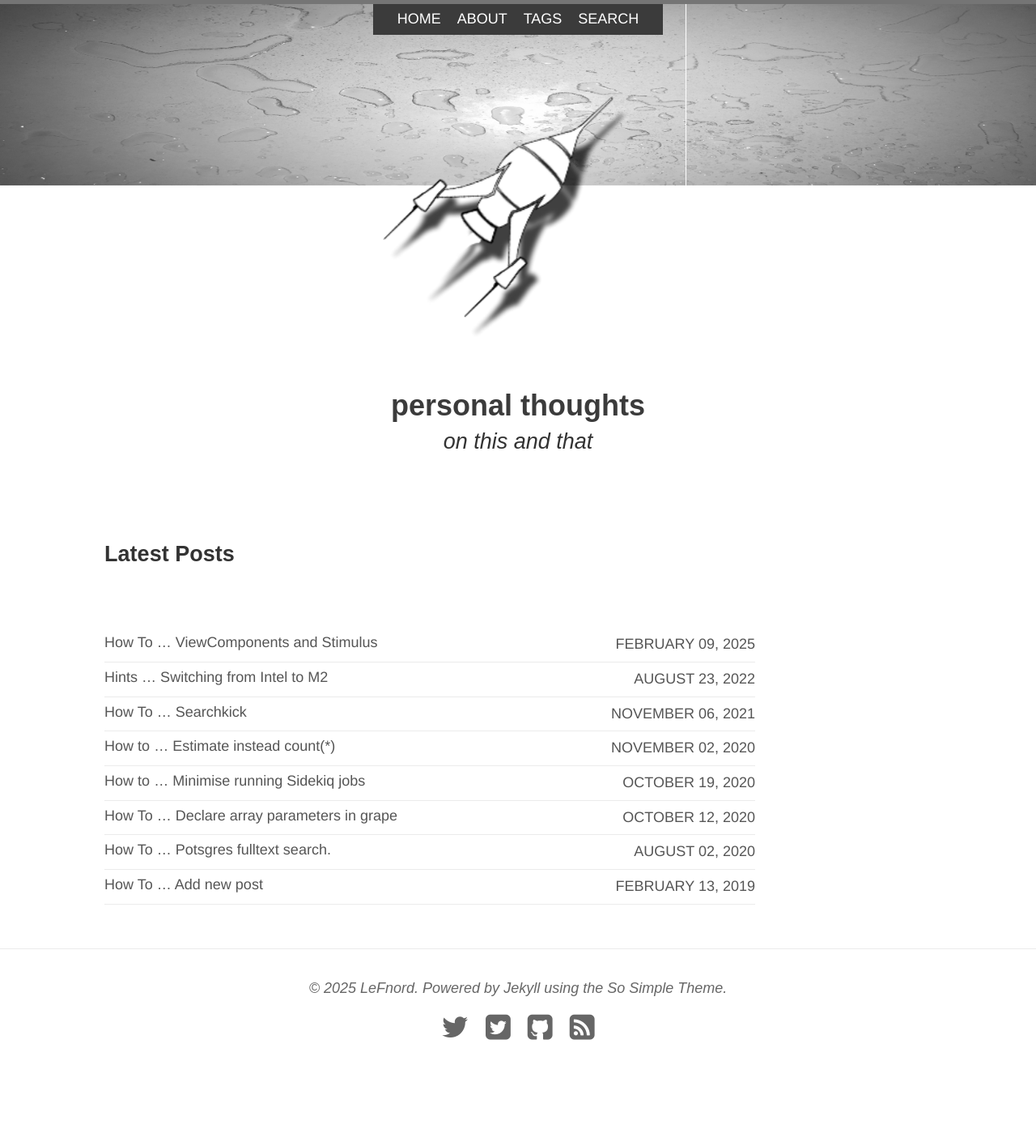
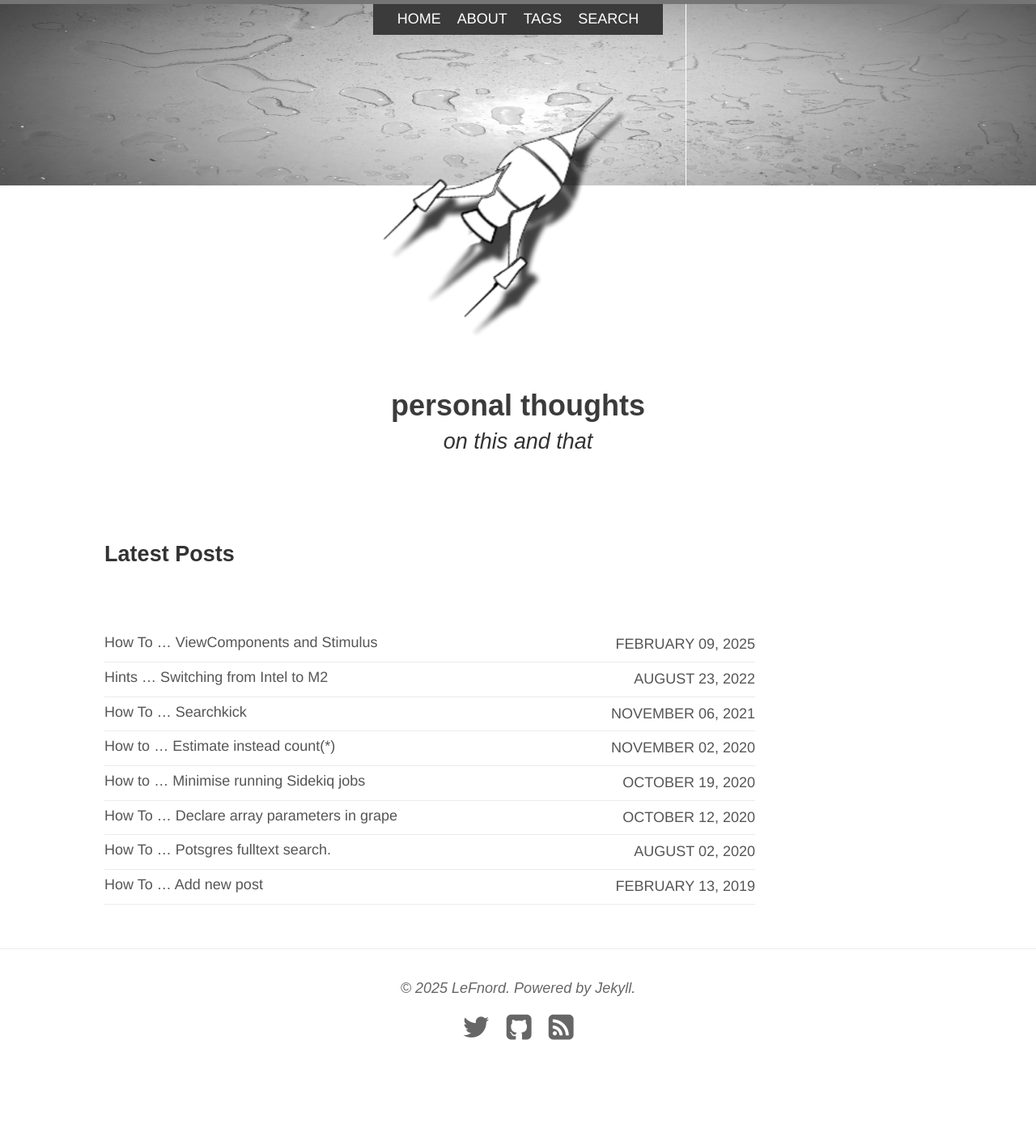
Before and after one commit to LeFnord/lefnord.github.io, a Jekyll site: the page built from index.html, in a window 1280 px wide. Shown: the whole page at 81% size. Built offline with Jekyll 4.4.1, drawn with Linux system fonts in a browser that asks for light colours; nearby versions of some CDN libraries.

Commit message:
Removes twitter entry.

```diff
--- a/_includes/footer.html
+++ b/_includes/footer.html
@@ -1,6 +1,5 @@
 <span>&copy; {{ site.time | date: '%Y' }} {{ site.owner.name }}. Powered by
-  <a href="http://jekyllrb.com" rel="nofollow">Jekyll</a> using the
-  <a href="https://mademistakes.com/work/so-simple-jekyll-theme/" rel="nofollow">So Simple Theme</a>.
+  <a href="http://jekyllrb.com" rel="nofollow">Jekyll</a>.
 </span>
 <div class="social-icons">
   {% if site.owner.twitter %}
@@ -10,12 +9,6 @@
        target="_blank"
     >
       <i class="fa fa-twitter fa-2x"></i>
-    </a>
-    <a href="https://twitter.com/{{ site.owner.twitter }}"
-       title="{{site.owner.name}} on Twitter"
-       target="_blank"
-    >
-      <i class="fa fa-twitter-square fa-2x"></i>
     </a>
   {% endif %}
   {% if site.owner.github %}
```
